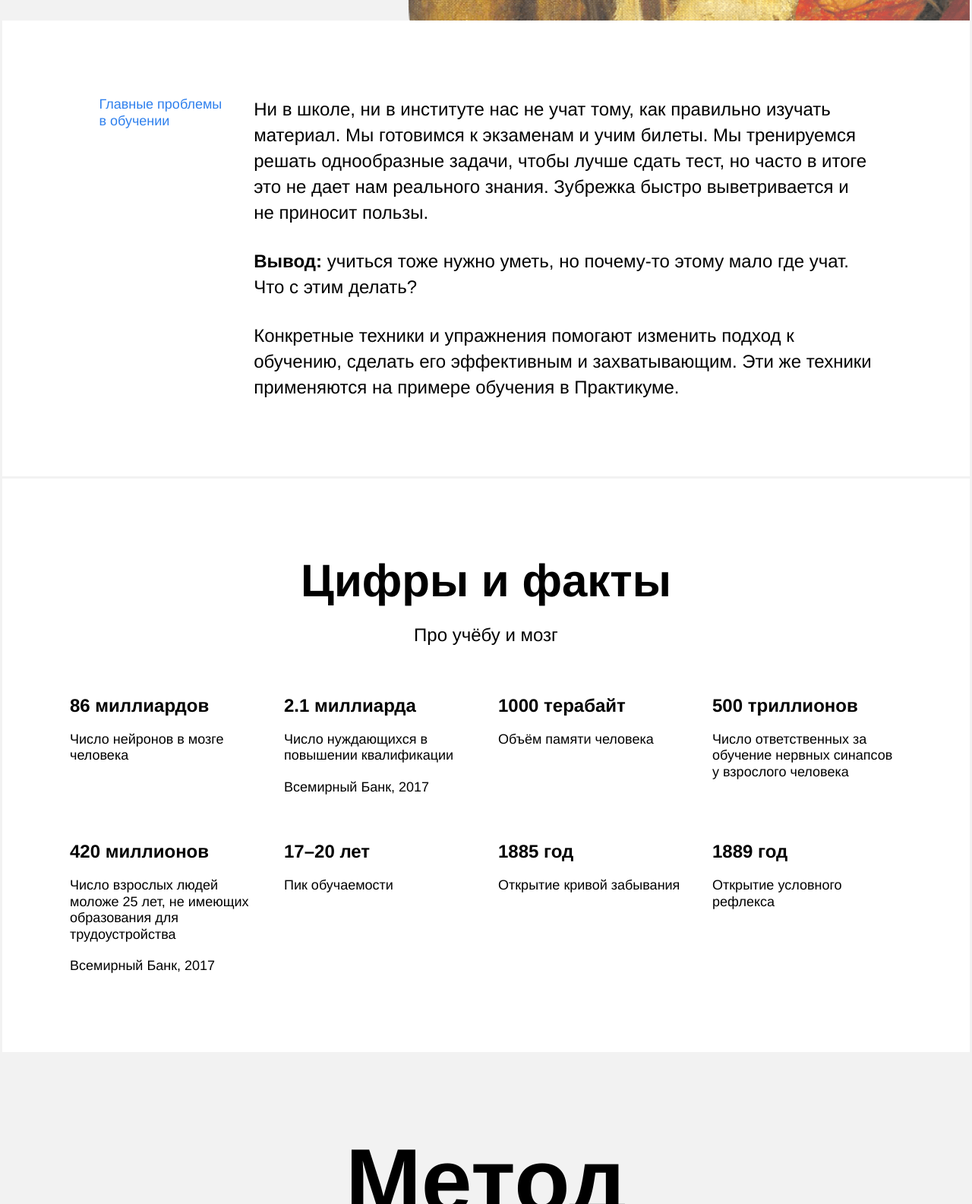
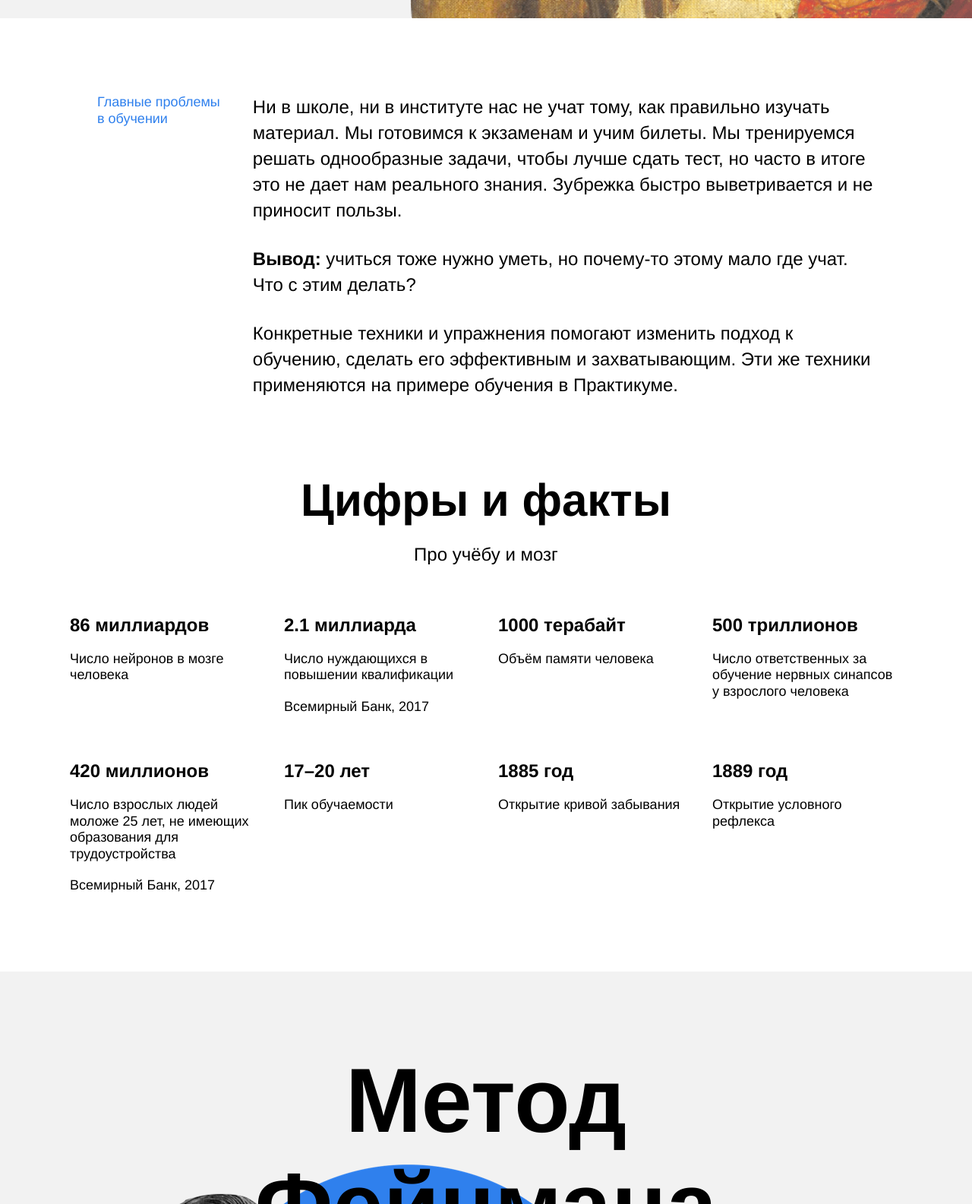
Before and after one commit to ivanyurlov/how-to-learn, a plain HTML site: page index.html in a window 1280 px wide. Shown: the part 732-2317 px from the top of the page at 76% size. Drawn offline with Linux system fonts and the light colour scheme.

Commit message:
Четвертая редакция

```diff
--- a/styles/style.css
+++ b/styles/style.css
@@ -3,7 +3,6 @@
   max-width: 1600px;
   margin: 0 auto;
   font-family: 'Helvetica Neue', Arial, sans-serif;
-  border: 3px solid #f2f2f2;
 }
 
 .header {
@@ -94,7 +93,6 @@
   justify-content: space-between;
   flex-direction: row;
   margin-top: 100px;
-  margin-bottom: 100px;
 }
 
 
@@ -136,7 +134,6 @@
   flex-direction: column;
   position: relative;
   align-items: center;
-  border-top: 3px solid #f2f2f2;
 }
 
 .section-title {
@@ -341,7 +338,6 @@
   flex-direction: row;
   justify-content: center;
   position: relative;
-  border-top: 3px solid #f2f2f2;
 }
 
 .footer__columns {
```
